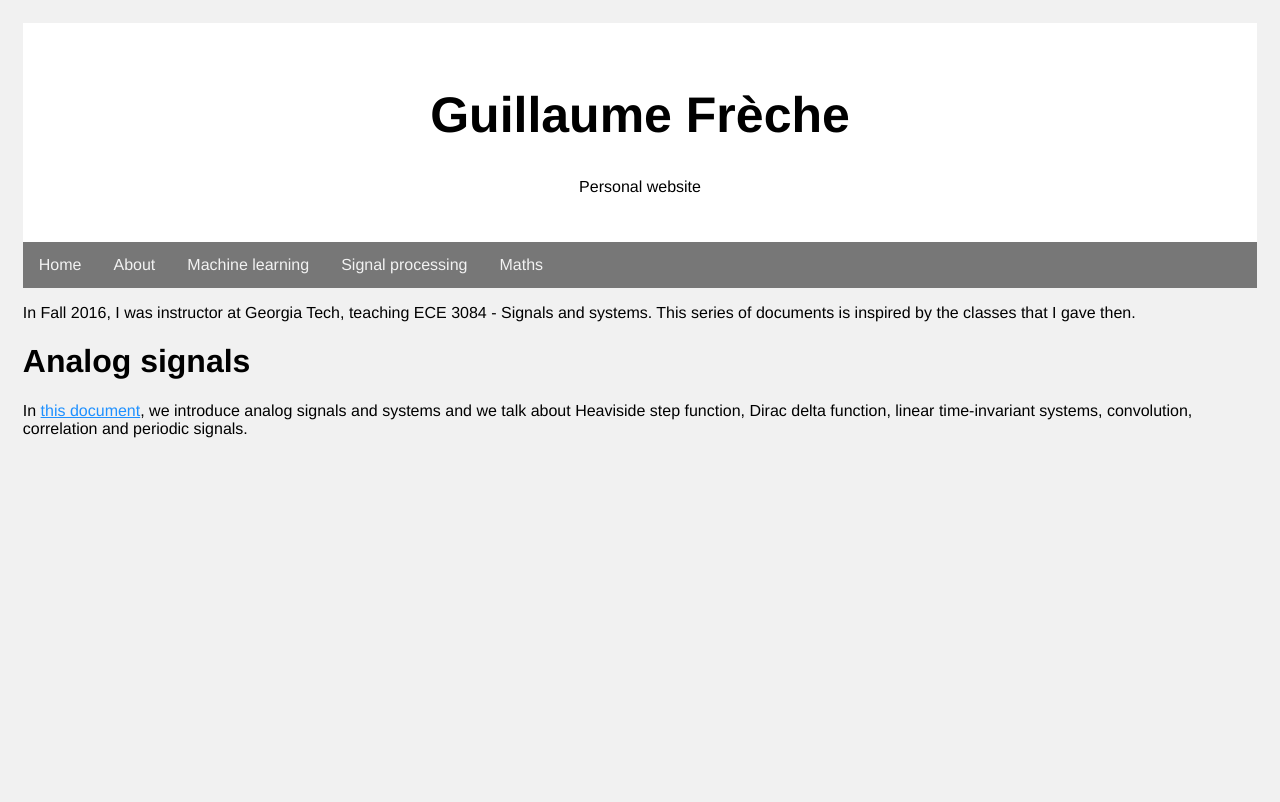
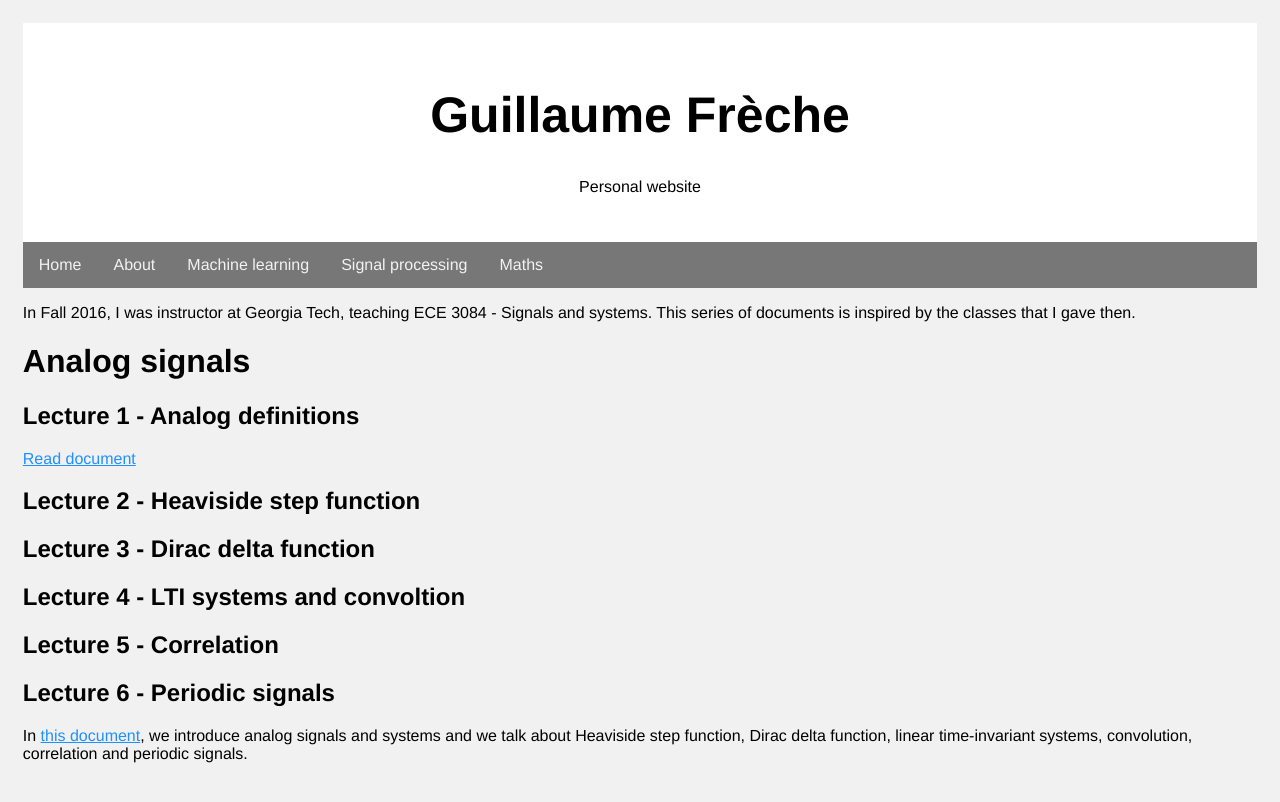
Before and after one commit to grfreche/grfreche.github.io, a Jekyll site: the page built from signal_processing.md, in a window 1280 px wide. Shown: the top 802 px of the page. Built offline with Jekyll 4.4.1, drawn with Linux system fonts in a browser that asks for light colours.

Commit message:
Update signal_processing.md

```diff
--- a/signal_processing.md
+++ b/signal_processing.md
@@ -9,4 +9,18 @@ This series of documents is inspired by the classes that I gave then.
 
 # Analog signals
 
+## Lecture 1 - Analog definitions
+
+<a href="https://grfreche.github.io/pdfs/Lec1 - Analog definitions.pdf" class="image fit">Read document</a>
+
+## Lecture 2 - Heaviside step function
+
+## Lecture 3 - Dirac delta function
+
+## Lecture 4 - LTI systems and convoltion
+
+## Lecture 5 - Correlation
+
+## Lecture 6 - Periodic signals
+
 In <a href="https://grfreche.github.io/pdfs/AnalogSignals.pdf" class="image fit">this document</a>, we introduce analog signals and systems and we talk about Heaviside step function, Dirac delta function, linear time-invariant systems, convolution, correlation and periodic signals.
```
